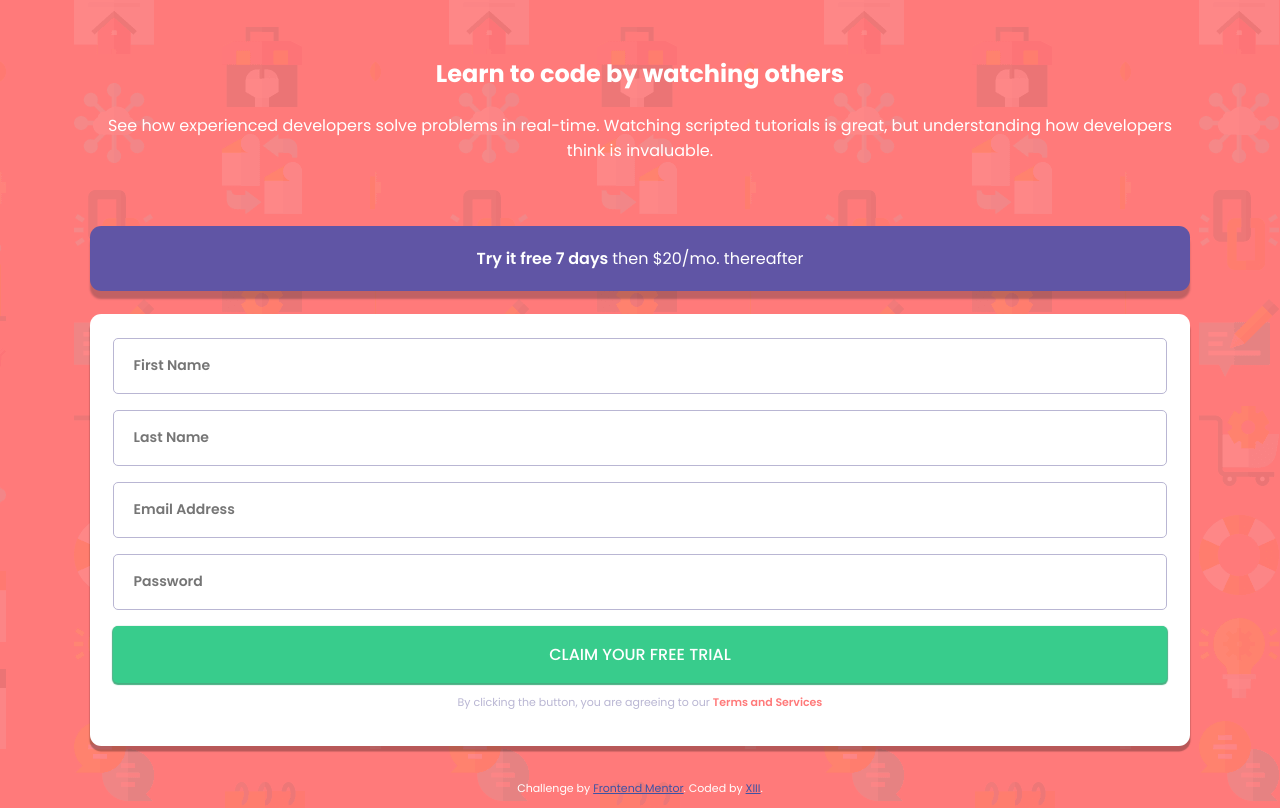
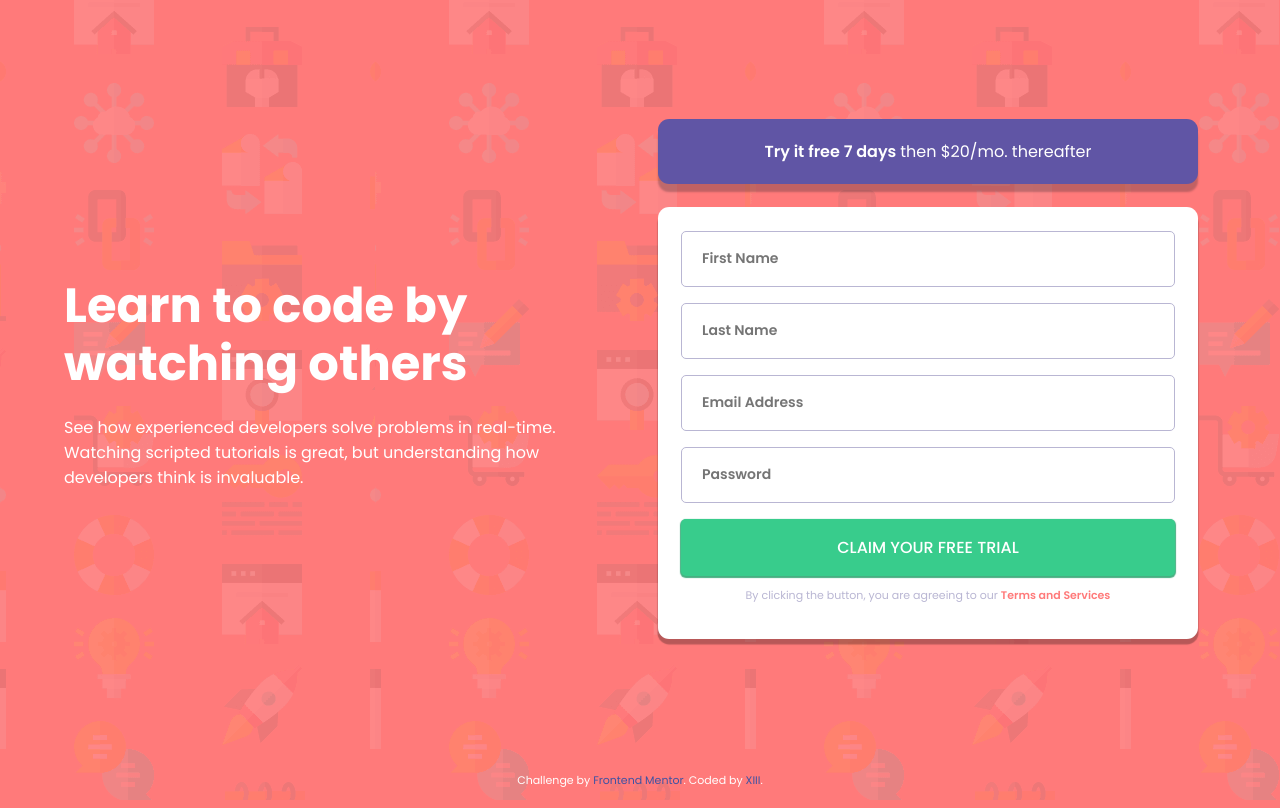
Before and after one commit to minibrusp/Intro-component-with-sign-up-form, a plain HTML site: page index.html in a window 1280 px wide. Drawn offline with Linux system fonts and the light colour scheme.

Commit message:
Responsive design

```diff
--- a/css/styles.css
+++ b/css/styles.css
@@ -43,7 +43,10 @@ header h1 {
    margin: 1.375rem auto;
 }
 
-/* section.registration h2 {} */
+section.registration {
+   max-width: 33.75rem;
+   margin: 0 auto;
+}
 
 
 section.registration .offer {
@@ -166,13 +169,110 @@ form p a:hover {
    color: var(--accent-blue);
 }
 
+footer a {
+   text-decoration: none;
+   color: var(--accent-blue);
+}
+
+footer a:hover {
+   color: var(--neutral-dark-blue);
+}
+
+
+
 /* media queries  */
+
+@media screen and (min-height: 800px) {
+   body {
+      height: 100vh;
+   }
+
+}
+
 
 @media screen and (min-width: 750px) {
    body {
-      height: 100vh;
       display: flex;
       flex-direction: column;
       justify-content: center;
+      align-items: center;
+   }
+
+   header h1 {
+      font-size: 2.5rem;
+      line-height: 1.2;
+   }
+
+   section.registration {
+
+      margin: 0 auto;
+   }
+
+   .input__container input {
+      text-align: center;
    }
 }
+
+
+@media screen and (min-width: 850px) {
+
+   article {
+      height: 95vh;
+      display: grid;
+      grid-template-columns: 1fr 1fr;
+      grid-template-areas: "header registration";
+      /* margin: 3.9375rem 3vw; */
+      margin: 2vh 5vw;
+   }
+
+   header {
+      grid-area: header;
+      /* justify-self: center; */
+      align-self: center;
+      text-align: left;
+      padding-right: 2rem;
+   }
+
+   header h1 {
+      /* font-size: 2.5rem; */
+      line-height: 1.2;
+   }
+
+   section.registration {
+      grid-area: registration;
+      justify-self: center;
+      align-self: center;
+      /* margin: 0 auto; */
+      margin: 0;
+   }
+
+   .input__container input {
+      text-align: left;
+   }
+}
+
+@media screen and (min-width: 1000px) {
+   section.registration {
+      min-width: 540px;
+   }
+}
+
+@media screen and (min-width: 1100px) {
+   header h1 {
+      max-width: 400px;
+      margin-left: 0;
+   }
+}
+
+@media screen and (min-width: 1200px) {
+   header h1 {
+      font-size: 3rem;
+      max-width: 30rem;
+   }
+}
+
+@media screen and (min-width: 1300px) {
+   article {
+      margin: 2vh 10vw;
+   }
+}
```
